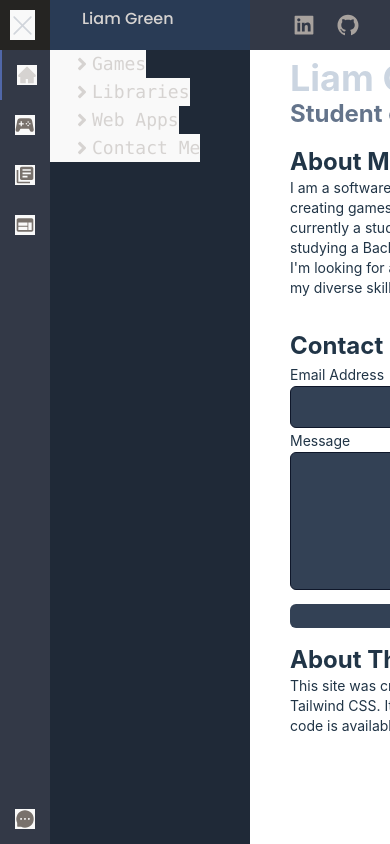
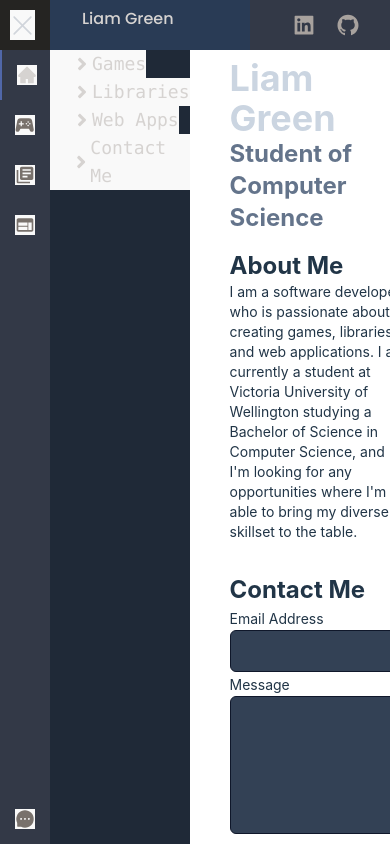
Before and after one commit to imrealnow/PortfolioSite, a React (Vite) app in the folder PortfolioSite/: page /home in a window 390 px wide. Shown: the top 844 px of the page. Built offline with nearby package versions, Linux system fonts and the light colour scheme; some icons are missing.

Commit message:
Fixed some scaling issues

```diff
--- a/PortfolioSite/src/views/BasePage.tsx
+++ b/PortfolioSite/src/views/BasePage.tsx
@@ -6,7 +6,6 @@ import ProjectHierarchyComponent from "../components/ProjectHierarchy";
 import { FileView } from "../components/FileView";
 import { FaFaceSmile } from "react-icons/fa6";
 import RandomFace from "../components/RandomFace";
-import { useWindowDimensions } from "../utils/windowDimensions";
 import type * as CSS from "csstype";
 
 interface BaseProps {
@@ -47,10 +46,12 @@ const Base = ({ children, projectHierarchy }: BaseProps) => {
 		return {
 			maxHeight: "calc(100vh-50px)",
 			overflowY: "auto",
-			width: `calc(100vw - ${projectHierarchyWidth() + 50}px)`,
+			width: `${
+				active
+					? "calc(100vw -" + (projectHierarchyWidth() + 50) + "px)"
+					: "calc(100vw - 100px)"
+			}`,
 			transition: `margin 0.3s ease-in-out`,
-			// position: "relative",
-			marginLeft: `${active ? "0px" : "15%"}`,
 			maxWidth: "100vw",
 			overlowX: "hidden",
 		};
@@ -79,7 +80,9 @@ const Base = ({ children, projectHierarchy }: BaseProps) => {
 					width={projectHierarchyWidth()}
 				/>
 				<div
-					className={`flex flex-col items-start`}
+					className={`flex flex-col items-start ml-0 ${
+						active ? "" : "md:ml-40"
+					}`}
 					style={contentStyle()}
 				>
 					{children ? children : <FileView />}
--- a/PortfolioSite/src/views/Home.tsx
+++ b/PortfolioSite/src/views/Home.tsx
@@ -1,8 +1,8 @@
 const Home = () => {
 	return (
 		<>
-			<main className="h-full w-full">
-				<div className="container mx-auto flex flex-col pl-10 md:pl-20 min-w-max md:max-h-[75vh] md:max-w-[75vw] justify-center py-2">
+			<main className="">
+				<div className="container mx-auto flex flex-col pl-10 md:pl-20 min-w-md md:max-h-[75vh] md:max-w-[100vw] justify-center py-2">
 					{/* Header */}
 					<section className="flex flex-col justify-start max-w-sm md:max-w-lg">
 						<h1 className="text-4xl font-bold text-slate-300">
@@ -15,7 +15,7 @@ const Home = () => {
 					{/* Content box */}
 					<section className="flex flex-col md:flex-row pt-4 gap-4 items-start justify-between">
 						{/* Left box */}
-						<section className="flex flex-col items-start justify-start max-w-sm md:max-w-md">
+						<section className="flex flex-col items-start justify-start max-w-xs md:max-w-md">
 							<h2 className="text-2xl font-bold">About Me</h2>
 							<p className="text-sm">
 								I am a software developer who is passionate
```
